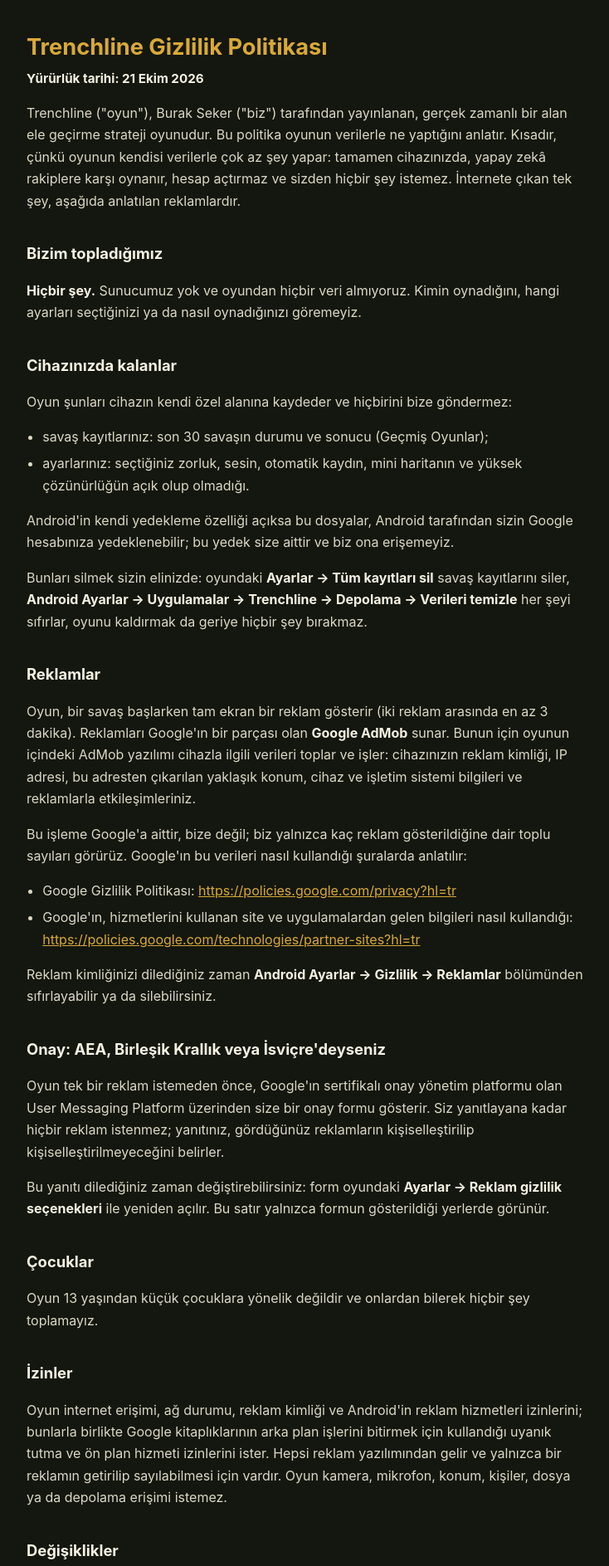
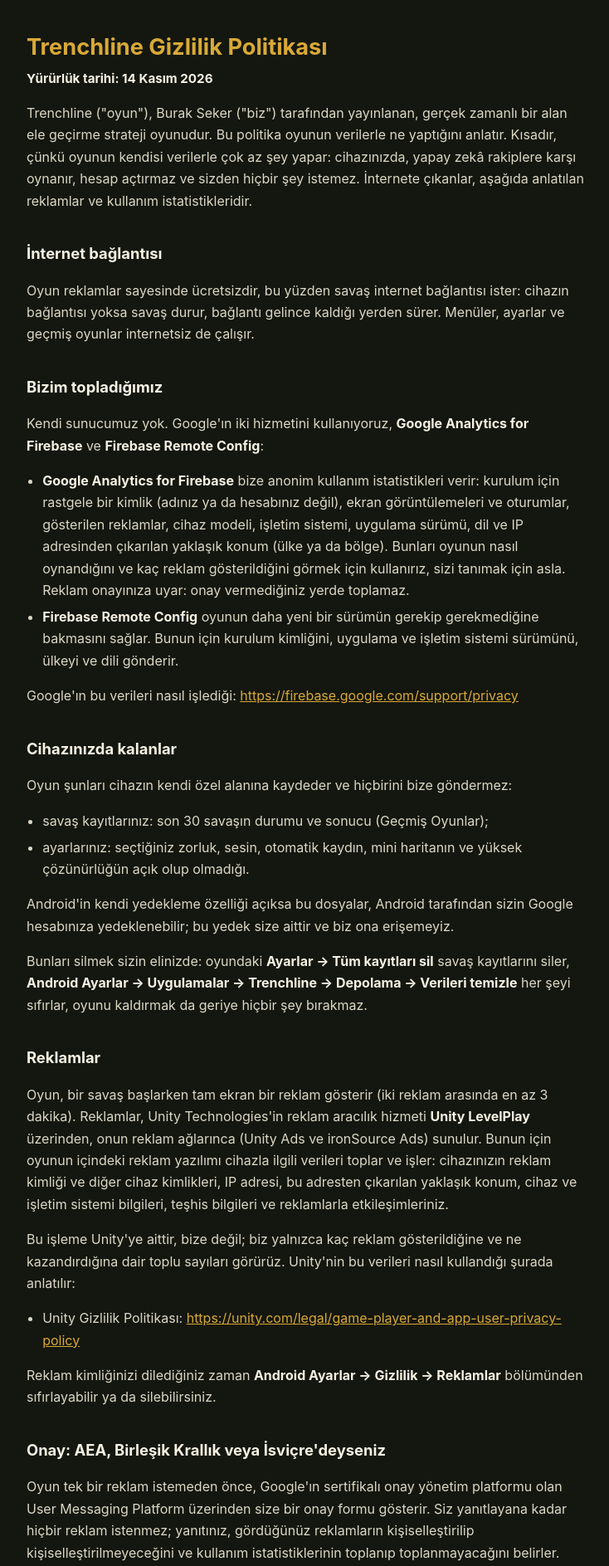
Before and after one commit to burkseker/trenchline-privacy, a plain HTML site: page tr.html in a window 1280 px wide. Shown: the top 1887 px of the page at 83% size, without its empty margins (272-1006 px from the left). Drawn offline with Linux system fonts and the light colour scheme.

Commit message:
Policy: LevelPlay ads, Firebase Analytics and Remote Config, internet needed for battles
Co-Authored-By: Claude Opus 5.5 <noreply@anthropic.com>

```diff
--- a/tr.html
+++ b/tr.html
@@ -23,27 +23,31 @@
 </head>
 <body>
 <h1>Trenchline Gizlilik Politikası</h1>
-<p class="effective"><strong>Yürürlük tarihi: 21 Ekim 2026</strong></p>
-<p>Trenchline (&quot;oyun&quot;), Burak Seker (&quot;biz&quot;) tarafından yayınlanan, gerçek zamanlı bir alan ele geçirme strateji oyunudur. Bu politika oyunun verilerle ne yaptığını anlatır. Kısadır, çünkü oyunun kendisi verilerle çok az şey yapar: tamamen cihazınızda, yapay zekâ rakiplere karşı oynanır, hesap açtırmaz ve sizden hiçbir şey istemez. İnternete çıkan tek şey, aşağıda anlatılan reklamlardır.</p>
+<p class="effective"><strong>Yürürlük tarihi: 14 Kasım 2026</strong></p>
+<p>Trenchline (&quot;oyun&quot;), Burak Seker (&quot;biz&quot;) tarafından yayınlanan, gerçek zamanlı bir alan ele geçirme strateji oyunudur. Bu politika oyunun verilerle ne yaptığını anlatır. Kısadır, çünkü oyunun kendisi verilerle çok az şey yapar: cihazınızda, yapay zekâ rakiplere karşı oynanır, hesap açtırmaz ve sizden hiçbir şey istemez. İnternete çıkanlar, aşağıda anlatılan reklamlar ve kullanım istatistikleridir.</p>
+<h2>İnternet bağlantısı</h2>
+<p>Oyun reklamlar sayesinde ücretsizdir, bu yüzden savaş internet bağlantısı ister: cihazın bağlantısı yoksa savaş durur, bağlantı gelince kaldığı yerden sürer. Menüler, ayarlar ve geçmiş oyunlar internetsiz de çalışır.</p>
 <h2>Bizim topladığımız</h2>
-<p><strong>Hiçbir şey.</strong> Sunucumuz yok ve oyundan hiçbir veri almıyoruz. Kimin oynadığını, hangi ayarları seçtiğinizi ya da nasıl oynadığınızı göremeyiz.</p>
+<p>Kendi sunucumuz yok. Google&#x27;ın iki hizmetini kullanıyoruz, <strong>Google Analytics for Firebase</strong> ve <strong>Firebase Remote Config</strong>:</p>
+<ul><li><strong>Google Analytics for Firebase</strong> bize anonim kullanım istatistikleri verir: kurulum için rastgele bir kimlik (adınız ya da hesabınız değil), ekran görüntülemeleri ve oturumlar, gösterilen reklamlar, cihaz modeli, işletim sistemi, uygulama sürümü, dil ve IP adresinden çıkarılan yaklaşık konum (ülke ya da bölge). Bunları oyunun nasıl oynandığını ve kaç reklam gösterildiğini görmek için kullanırız, sizi tanımak için asla. Reklam onayınıza uyar: onay vermediğiniz yerde toplamaz.</li><li><strong>Firebase Remote Config</strong> oyunun daha yeni bir sürümün gerekip gerekmediğine bakmasını sağlar. Bunun için kurulum kimliğini, uygulama ve işletim sistemi sürümünü, ülkeyi ve dili gönderir.</li></ul>
+<p>Google&#x27;ın bu verileri nasıl işlediği: <a href="https://firebase.google.com/support/privacy">https://firebase.google.com/support/privacy</a></p>
 <h2>Cihazınızda kalanlar</h2>
 <p>Oyun şunları cihazın kendi özel alanına kaydeder ve hiçbirini bize göndermez:</p>
 <ul><li>savaş kayıtlarınız: son 30 savaşın durumu ve sonucu (Geçmiş Oyunlar);</li><li>ayarlarınız: seçtiğiniz zorluk, sesin, otomatik kaydın, mini haritanın ve yüksek çözünürlüğün açık olup olmadığı.</li></ul>
 <p>Android&#x27;in kendi yedekleme özelliği açıksa bu dosyalar, Android tarafından sizin Google hesabınıza yedeklenebilir; bu yedek size aittir ve biz ona erişemeyiz.</p>
 <p>Bunları silmek sizin elinizde: oyundaki <strong>Ayarlar → Tüm kayıtları sil</strong> savaş kayıtlarını siler, <strong>Android Ayarlar → Uygulamalar → Trenchline → Depolama → Verileri temizle</strong> her şeyi sıfırlar, oyunu kaldırmak da geriye hiçbir şey bırakmaz.</p>
 <h2>Reklamlar</h2>
-<p>Oyun, bir savaş başlarken tam ekran bir reklam gösterir (iki reklam arasında en az 3 dakika). Reklamları Google&#x27;ın bir parçası olan <strong>Google AdMob</strong> sunar. Bunun için oyunun içindeki AdMob yazılımı cihazla ilgili verileri toplar ve işler: cihazınızın reklam kimliği, IP adresi, bu adresten çıkarılan yaklaşık konum, cihaz ve işletim sistemi bilgileri ve reklamlarla etkileşimleriniz.</p>
-<p>Bu işleme Google&#x27;a aittir, bize değil; biz yalnızca kaç reklam gösterildiğine dair toplu sayıları görürüz. Google&#x27;ın bu verileri nasıl kullandığı şuralarda anlatılır:</p>
-<ul><li>Google Gizlilik Politikası: <a href="https://policies.google.com/privacy?hl=tr">https://policies.google.com/privacy?hl=tr</a></li><li>Google&#x27;ın, hizmetlerini kullanan site ve uygulamalardan gelen bilgileri nasıl kullandığı: <a href="https://policies.google.com/technologies/partner-sites?hl=tr">https://policies.google.com/technologies/partner-sites?hl=tr</a></li></ul>
+<p>Oyun, bir savaş başlarken tam ekran bir reklam gösterir (iki reklam arasında en az 3 dakika). Reklamlar, Unity Technologies&#x27;in reklam aracılık hizmeti <strong>Unity LevelPlay</strong> üzerinden, onun reklam ağlarınca (Unity Ads ve ironSource Ads) sunulur. Bunun için oyunun içindeki reklam yazılımı cihazla ilgili verileri toplar ve işler: cihazınızın reklam kimliği ve diğer cihaz kimlikleri, IP adresi, bu adresten çıkarılan yaklaşık konum, cihaz ve işletim sistemi bilgileri, teşhis bilgileri ve reklamlarla etkileşimleriniz.</p>
+<p>Bu işleme Unity&#x27;ye aittir, bize değil; biz yalnızca kaç reklam gösterildiğine ve ne kazandırdığına dair toplu sayıları görürüz. Unity&#x27;nin bu verileri nasıl kullandığı şurada anlatılır:</p>
+<ul><li>Unity Gizlilik Politikası: <a href="https://unity.com/legal/game-player-and-app-user-privacy-policy">https://unity.com/legal/game-player-and-app-user-privacy-policy</a></li></ul>
 <p>Reklam kimliğinizi dilediğiniz zaman <strong>Android Ayarlar → Gizlilik → Reklamlar</strong> bölümünden sıfırlayabilir ya da silebilirsiniz.</p>
 <h2>Onay: AEA, Birleşik Krallık veya İsviçre&#x27;deyseniz</h2>
-<p>Oyun tek bir reklam istemeden önce, Google&#x27;ın sertifikalı onay yönetim platformu olan User Messaging Platform üzerinden size bir onay formu gösterir. Siz yanıtlayana kadar hiçbir reklam istenmez; yanıtınız, gördüğünüz reklamların kişiselleştirilip kişiselleştirilmeyeceğini belirler.</p>
+<p>Oyun tek bir reklam istemeden önce, Google&#x27;ın sertifikalı onay yönetim platformu olan User Messaging Platform üzerinden size bir onay formu gösterir. Siz yanıtlayana kadar hiçbir reklam istenmez; yanıtınız, gördüğünüz reklamların kişiselleştirilip kişiselleştirilmeyeceğini ve kullanım istatistiklerinin toplanıp toplanmayacağını belirler.</p>
 <p>Bu yanıtı dilediğiniz zaman değiştirebilirsiniz: form oyundaki <strong>Ayarlar → Reklam gizlilik seçenekleri</strong> ile yeniden açılır. Bu satır yalnızca formun gösterildiği yerlerde görünür.</p>
 <h2>Çocuklar</h2>
 <p>Oyun 13 yaşından küçük çocuklara yönelik değildir ve onlardan bilerek hiçbir şey toplamayız.</p>
 <h2>İzinler</h2>
-<p>Oyun internet erişimi, ağ durumu, reklam kimliği ve Android&#x27;in reklam hizmetleri izinlerini; bunlarla birlikte Google kitaplıklarının arka plan işlerini bitirmek için kullandığı uyanık tutma ve ön plan hizmeti izinlerini ister. Hepsi reklam yazılımından gelir ve yalnızca bir reklamın getirilip sayılabilmesi için vardır. Oyun kamera, mikrofon, konum, kişiler, dosya ya da depolama erişimi istemez.</p>
+<p>Oyun internet erişimi ve ağ durumu (reklamlar getirilebilsin ve bağlantı kopunca savaş dursun diye), reklam kimliği ve Android&#x27;in reklam hizmetleri izinlerini; bunlarla birlikte Google kitaplıklarının arka plan işlerini bitirmek için kullandığı uyanık tutma ve ön plan hizmeti izinlerini ister. Oyun kamera, mikrofon, konum, kişiler, dosya ya da depolama erişimi istemez.</p>
 <h2>Değişiklikler</h2>
 <p>Bu politika değişirse yeni sürümü bu adreste yayınlanır ve yukarıdaki yürürlük tarihi onunla birlikte değişir.</p>
 <h2>İletişim</h2>
```
Also changed, not shown: index.html (+12 -8 lines).
